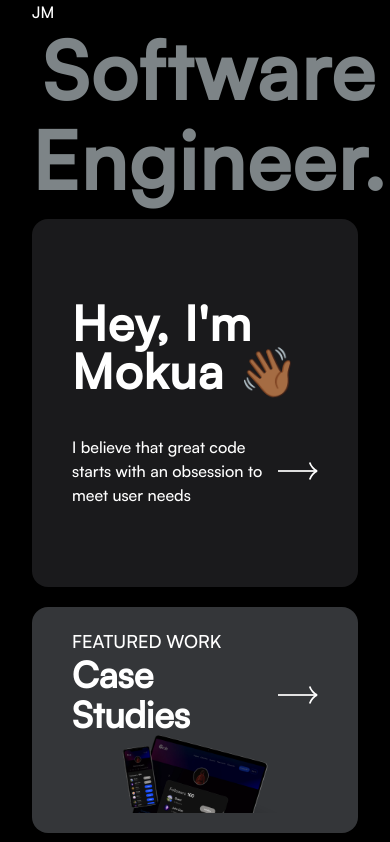
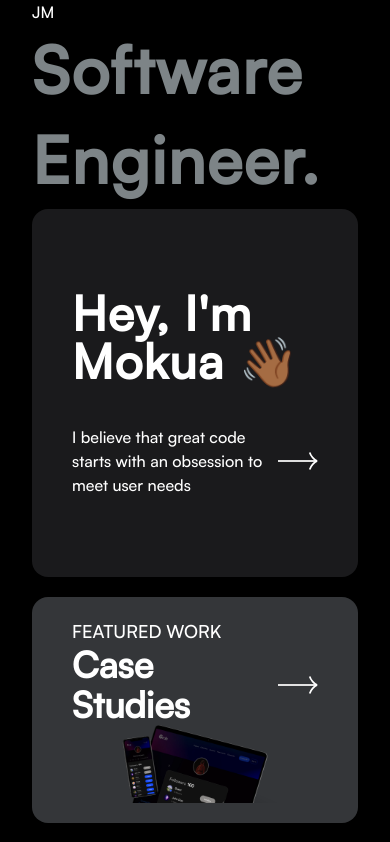
Before and after one commit to JamesMokua/portfolio-v3, a Next.js app: page / in a window 390 px wide. Shown: the top 842 px of the page. Built offline with nearby package versions, Linux system fonts and the light colour scheme.

Commit message:
hero name fix

```diff
--- a/components/Hero.tsx
+++ b/components/Hero.tsx
@@ -29,7 +29,7 @@ const Hero: React.FC = () => {
   );
   return (
     <div>
-      <div className="text-[#7D8487] text-[80px]  text-center font-bold hover:cursor-pointer sm:text-[140px]">
+      <div className="text-[#7D8487] text-[65px]   sm:text-center font-bold hover:cursor-pointer sm:text-[140px]">
         <span className="inline-block leading-[90px] sm-leading[260px]">
           {text.split("").map((letter, index) => (
             <LetterSpan key={index} letter={letter} />
```
